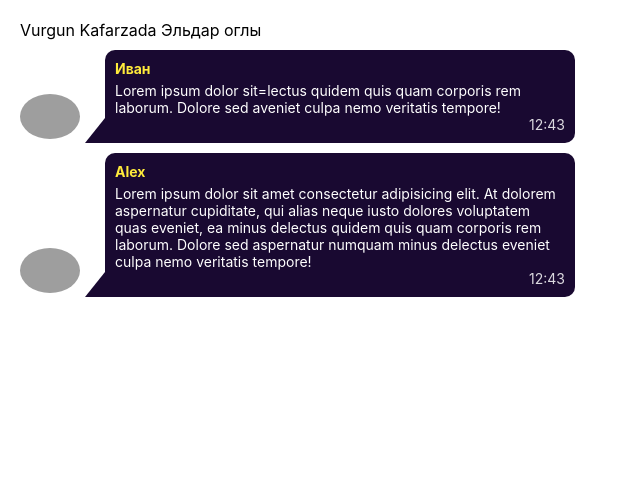
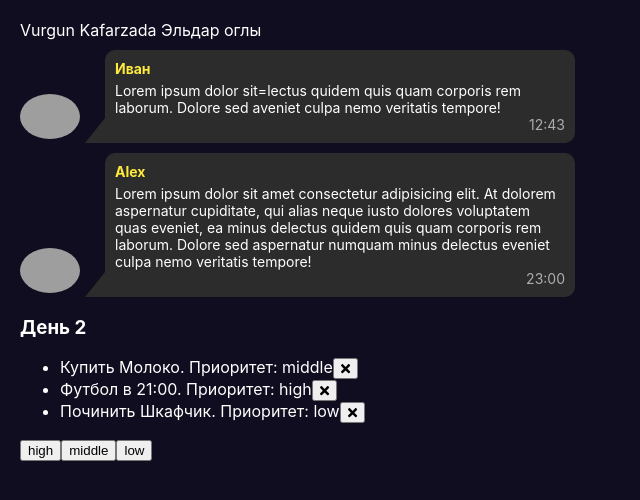
Before and after one commit to kafarzada/ot_Ignata, a React (Create React App) app: page / in a window 1280 px wide. Shown: the top 500 px of the page, without its empty margins (0-640 px from the left). Built offline with nearby package versions, Linux system fonts and the light colour scheme; grey boxes are pictures that could not be loaded.

Commit message:
lesson 02

```diff
--- a/public/index.html
+++ b/public/index.html
@@ -9,6 +9,7 @@
       name="description"
       content="Web site created using create-react-app"
     />
+    <script src="https://cdnjs.cloudflare.com/ajax/libs/font-awesome/5.12.0-2/js/all.min.js"></script>
     <link rel="apple-touch-icon" href="%PUBLIC_URL%/logo192.png" />
     <!--
       manifest.json provides metadata used when your web app is installed on a
--- a/src/App.css
+++ b/src/App.css
@@ -1,4 +1,7 @@
 .App {
+  min-height: 100vh;
   padding: 20px;
   position: relative;
+  background-color: rgb(15, 13, 31);
+  color: white;
 }
--- a/src/App.tsx
+++ b/src/App.tsx
@@ -1,20 +1,76 @@
-import React from 'react';
+import React, { useState } from 'react';
 import './App.css';
 import Username from "./Components/Username/Username"
 import MessageBox from "./Components/MessageBox/MessageBox";
+import TodoList from './Components/TodoList/TodoList';
+
+
+type FilterType = {
+  priority: "all" | "high" | "middle" | "low"
+}
 
 function App() {
 
+  let messages = [
+    {name :"Иван", messageText:"Lorem ipsum dolor sit=lectus quidem quis quam corporis rem laborum. Dolore sed aveniet culpa nemo veritatis tempore!", date:"12:43"},
+    {name :"Alex", messageText:"Lorem ipsum dolor sit amet consectetur adipisicing elit. At dolorem aspernatur cupiditate, qui alias neque iusto dolores voluptatem quas eveniet, ea minus delectus quidem quis quam corporis rem laborum. Dolore sed aspernatur numquam minus delectus eveniet culpa nemo veritatis tempore!", date:"23:00"},
+  ]
+  let messageElem = messages.map(item => {
+    return <MessageBox name={item.name} messageText={item.messageText} date={item.date} />
+  })
 
+  let [todolist, setTodolist] = useState([
+    {id: 1, todo: "Купить Молоко", priority: "middle"},
+    {id: 2, todo: "Футбол в 21:00", priority: "high"},
+    {id: 3, todo: "Починить Шкафчик", priority: "low"},
+  ])
+
+
+  let todolist2 = todolist;
+
+  let [filter, setFilter] = useState("all");
+
+
+
+
+
+  function toFilter(value: string) {
+    setFilter(value)
+  }
+
+  function removeTask(id: number) {
+    let f = todolist.filter(item => item.id !== id)
+    setTodolist(f);
+  }
+
+  if(filter === 'all') {
+    todolist2 = todolist;
+  }
+
+  if(filter === "higt") {
+    todolist2 = todolist.filter(item => item.priority === "high");
+  }
+
+  if(filter === "middle") {
+    todolist2 = todolist.filter(item => item.priority === "middle")
+  }
+
+  if(filter === "low") {
+    todolist2 = todolist.filter(item => item.priority === "low");
+  }
 
   return (
     <div className="App">
         <Username lastName={"Kafarzada"} firstName={"Vurgun"} patronymic={"Эльдар оглы"}/>
-        <MessageBox name={"Иван"} messageText={"Lorem ipsum dolor sit=lectus quidem quis quam corporis rem laborum. Dolore sed aveniet culpa nemo veritatis tempore!"} date={"12:43"} />
-        <MessageBox name={"Alex"} messageText={"Lorem ipsum dolor sit amet consectetur adipisicing elit. At dolorem aspernatur cupiditate, qui alias neque iusto dolores voluptatem quas eveniet, ea minus delectus quidem quis quam corporis rem laborum. Dolore sed aspernatur numquam minus delectus eveniet culpa nemo veritatis tempore!"} date={"12:43"} />
+        {messageElem}
+
+       <TodoList title={"День 2"} tasks={todolist2} toFilter={toFilter} removeTask={removeTask}/>
 
     </div>
   );
+
+
+
 }
 
 export default App;
--- a/src/Components/MessageBox/MessageBox.module.css
+++ b/src/Components/MessageBox/MessageBox.module.css
@@ -1,6 +1,6 @@
 .MessageBox {
     width: 450px;
-    background-color: rgb(25, 9, 49);
+    background-color: rgb(44, 44, 44);
     border-radius: 10px 10px 10px 0;
     font-size: 14px;
     padding: 10px;
@@ -16,7 +16,7 @@
 }
 
 .MessageBox__date{
-    color: rgba(255, 255, 255, 0.849);
+    color: rgba(255, 255, 255, 0.61);
 }
 
 .MessageBox::after {
@@ -27,7 +27,7 @@
     left: -20px;
     border-top: 25px solid transparent;
     border-bottom: 0px solid transparent;
-    border-right: 20px solid rgb(25, 9, 49);
+    border-right: 20px solid rgb(44, 44, 44);
 }
 
 .lastItem {
--- a/src/Components/MessageBox/MessageBox.tsx
+++ b/src/Components/MessageBox/MessageBox.tsx
@@ -1,12 +1,12 @@
 import React from 'react';
 import classes from './MessageBox.module.css';
-
 
 type MessageBoxPropsType = {
     name: string,
     messageText: string,
-    date: string,
+    date: string
 }
+
 
 const MessageBox = (props: MessageBoxPropsType) => {
     return (
--- /dev/null
+++ b/src/Components/TodoList/TodoList.tsx
@@ -0,0 +1,40 @@
+import React from 'react';
+
+type TaskType = {
+    id: number,
+    todo: string,
+    priority: string
+}
+
+type TodoListPropsType = {
+    title:string,
+    tasks:Array<TaskType>,
+    toFilter: (value:string) => void,
+    removeTask: (id: number) => void
+}
+
+function TodoList(props: TodoListPropsType) {
+
+    let tskTaks = props.tasks.map(item => {
+        return (
+        <li key={item.id}>
+            <span>{item.todo}. Приоритет: {item.priority}</span>
+            <button onClick={() => { props.removeTask(item.id) }}><i className="fas fa-times"></i></button>
+        </li>
+        )
+    })
+
+    return (
+           <div>
+               <h3>{props.title}</h3>
+               <ul>
+                   {tskTaks}
+               </ul>
+               <button onClick={() => {props.toFilter("high")}}>high</button>
+               <button onClick={() => {props.toFilter("middle")}}>middle</button>
+               <button onClick={() => {props.toFilter("low")}}>low</button>
+           </div>
+    );
+}
+
+export default TodoList;
```
